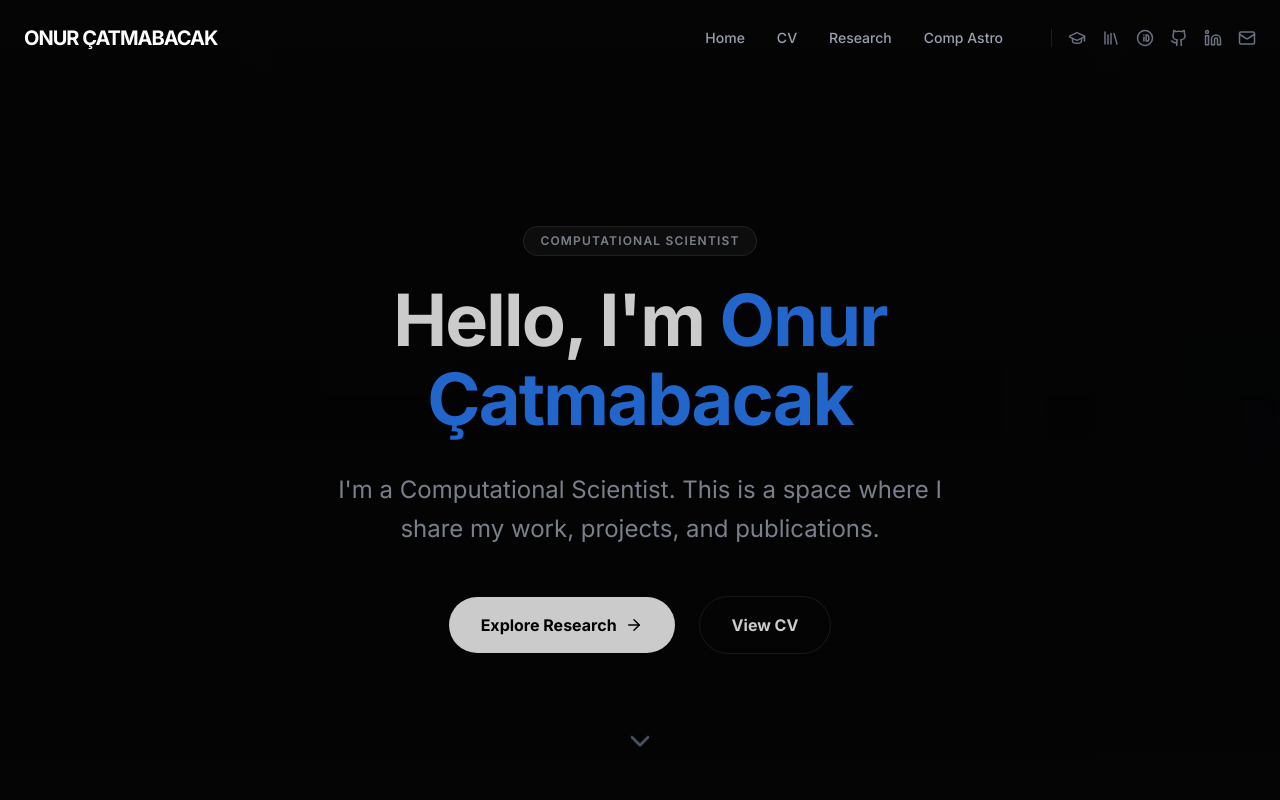
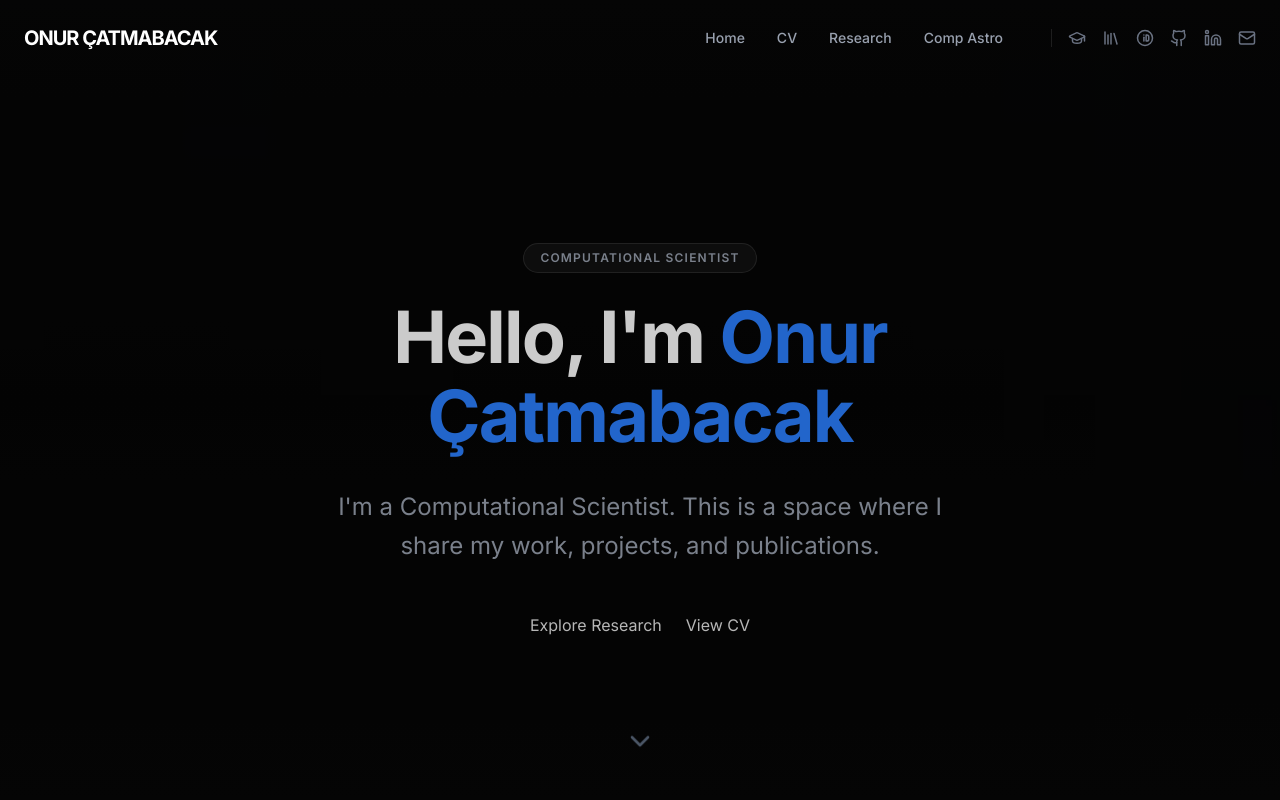
Before and after one commit to onurcatmabacak/onurcatmabacak.github.io, a React (Vite) app: page / in a window 1280 px wide. Shown: the top 800 px of the page. Built offline with nearby package versions, Linux system fonts and the light colour scheme.

Commit message:
Explore research and View CV buttons are fixed

```diff
--- a/src/components/Hero.tsx
+++ b/src/components/Hero.tsx
@@ -53,16 +53,19 @@ export default function Hero() {
           transition={{ duration: 0.8, delay: 0.6, ease: "easeOut" }}
           className="flex flex-col sm:flex-row items-center justify-center space-y-4 sm:space-y-0 sm:space-x-6"
         >
-          <a
-            href="#research"
-            className="px-8 py-4 bg-white text-black rounded-full font-bold flex items-center group transition-transform hover:scale-105 active:scale-95"
+          <button
+            onClick={() => {
+              document.getElementById('research-section')?.scrollIntoView({ behavior: 'smooth' });
+            }}
+            className="..." // Keep your existing Tailwind classes
           >
             Explore Research
-            <ArrowRight className="ml-2 group-hover:translate-x-1 transition-transform" size={18} />
-          </a>
+          </button>
           <a
-            href="#cv"
-            className="px-8 py-4 bg-transparent border border-white/10 text-white rounded-full font-bold transition-all hover:bg-white/5 hover:border-white/20 active:scale-95"
+            href="/OnurCatmabacak_CV.pdf"
+            target="_blank"
+            rel="noopener noreferrer"
+            className="..." // Keep your existing Tailwind classes
           >
             View CV
           </a>
--- a/src/components/Research.tsx
+++ b/src/components/Research.tsx
@@ -51,7 +51,7 @@ const researchTopics = [
 
 export default function Research() {
   return (
-    <section id="research" className="py-24 px-6 bg-[#050505]">
+    <section id="research-section" className="py-24 px-6 bg-[#050505]">
       <div className="max-w-7xl mx-auto">
         <motion.div
           initial={{ opacity: 0, y: 20 }}
```
